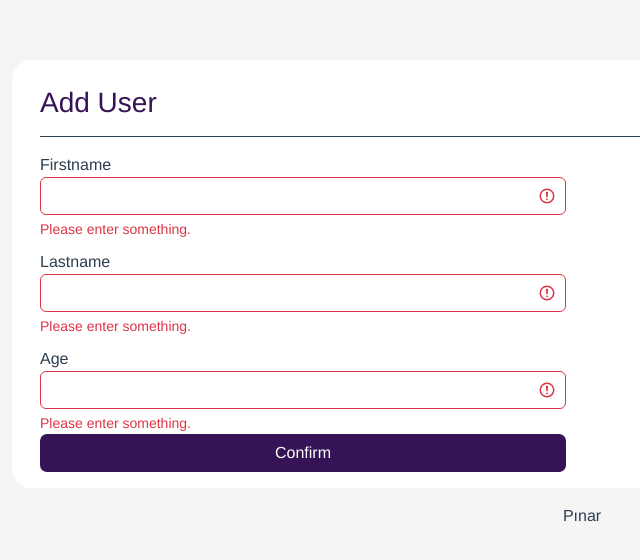
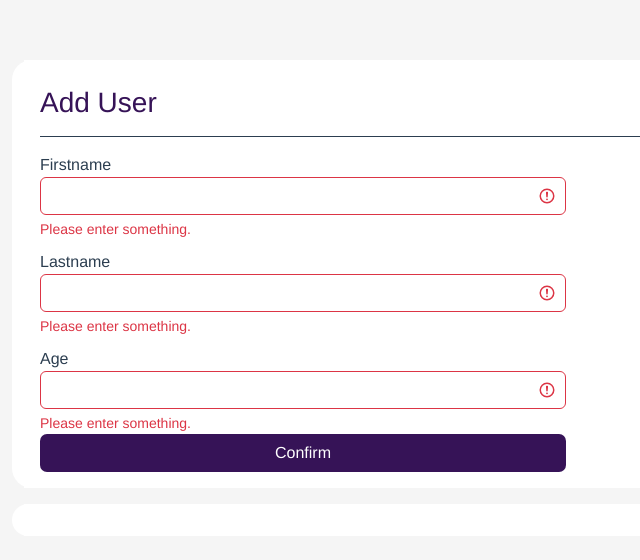
Before and after one commit to pnrmhcl/vueStudy, a Vue app: page / in a window 1280 px wide. Shown: the top 560 px of the page, without its empty margins (58-698 px from the left). Built offline with nearby package versions, Linux system fonts and the light colour scheme.

Commit message:
fix: list form css

```diff
--- a/src/components/ListForm.vue
+++ b/src/components/ListForm.vue
@@ -1,5 +1,22 @@
 <template>
-  <div>
-    <label>Pınar</label>
+  <div id="1" class="container">
+    <div class="form">
+      <div class="d-grid gap-2"></div>
+    </div>
   </div>
 </template>
+
+<style>
+.form {
+  background-color: #ffff;
+  padding: 1em;
+  margin-bottom: 1em;
+  width: 50%;
+}
+
+.container {
+  width: 100%;
+  background-color: #ffff;
+  border-radius: 20px 20px 20px 20px;
+}
+</style>
```
